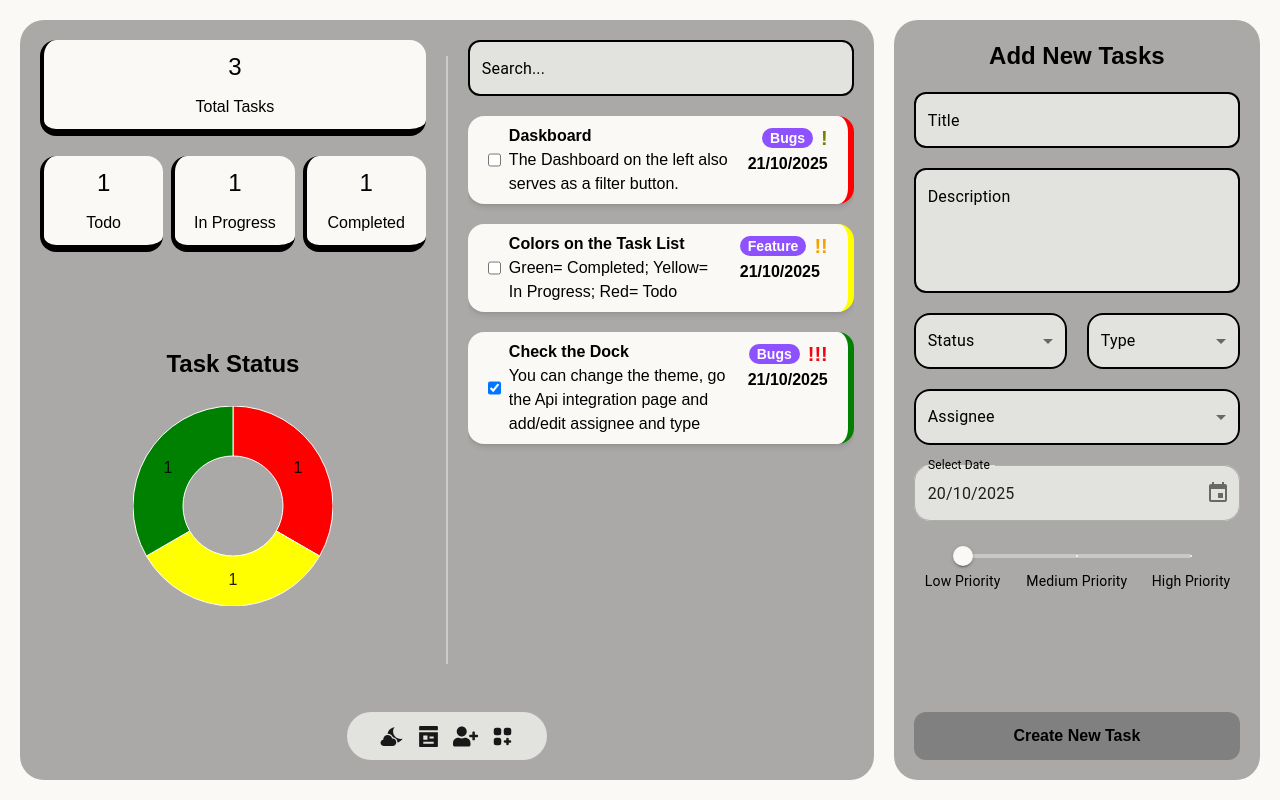
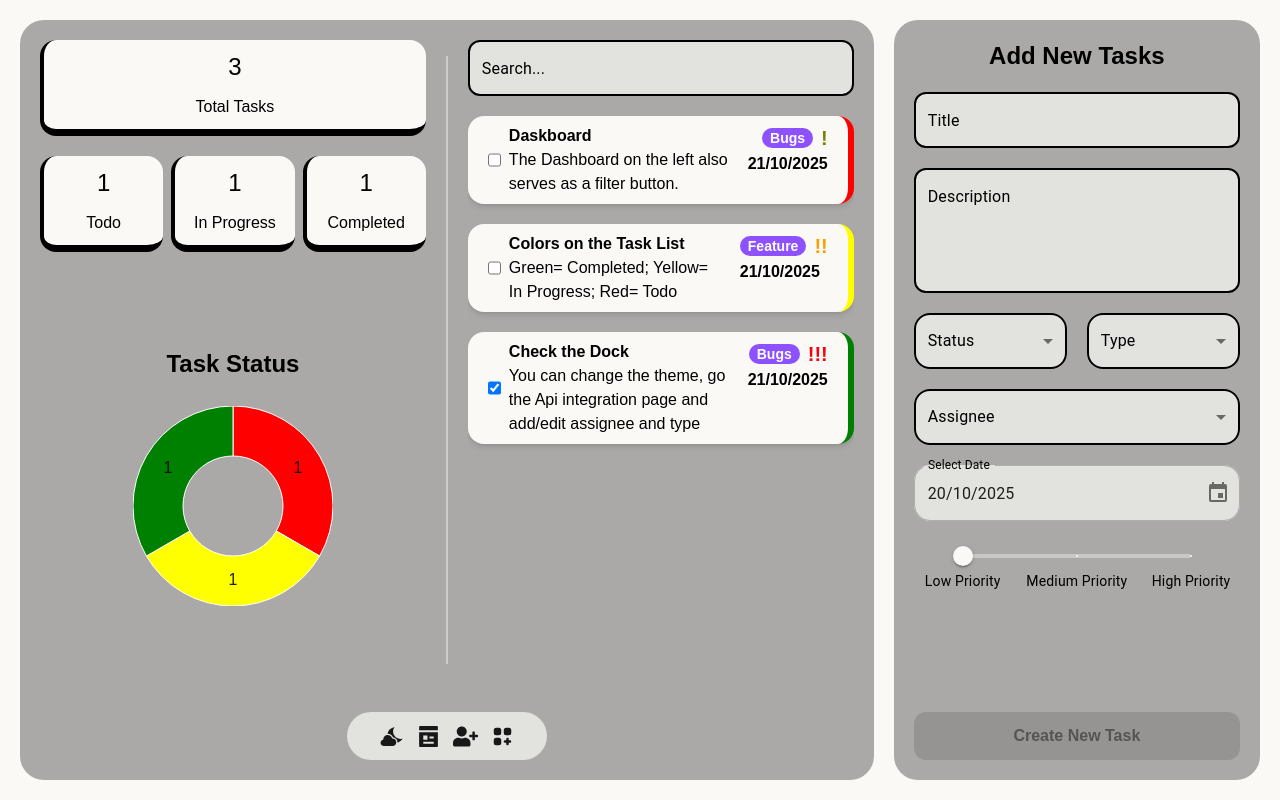
Before and after one commit to Ebrahim-26/TaskManager, a Next.js app in the folder task-manager/: page / in a window 1280 px wide. Built offline with nearby package versions, Linux system fonts and the light colour scheme.

Commit message:
Fixed create button

```diff
--- a/task-manager/src/ui/components/Toast.tsx
+++ b/task-manager/src/ui/components/Toast.tsx
@@ -36,7 +36,7 @@ function Toast() {
   };
   return (
     <div
-      className="h-8 items-center  justify-center inline-flex  rounded-md fixed bottom-10 left-10 right-10 sm:right-auto"
+      className="z-[100] sm:h-8 h-10 items-center  justify-center inline-flex  rounded-md fixed bottom-10 left-10 right-10 sm:right-auto"
       style={{ backgroundColor: toastColor() }}
     >
       <p className="text-white w-full text-center p-4">{toastData?.message}</p>
--- a/task-manager/src/ui/panels/NewTaskPanel.tsx
+++ b/task-manager/src/ui/panels/NewTaskPanel.tsx
@@ -36,7 +36,7 @@ function NewTaskPanel() {
 
   const addNewTask = (e: React.FormEvent) => {
     e.preventDefault();
-    setData((prev:TheDataType[]) => [
+    setData((prev: TheDataType[]) => [
       ...prev,
       {
         id: prev.length + 1,
@@ -110,13 +110,14 @@ function NewTaskPanel() {
           </div>
         </div>
         <button
-          // disabled={!createTask}
+          disabled={!createTask}
           onClick={addNewTask}
           className="rounded-xl h-[3rem] font-bold "
           style={{
             backgroundColor: createTask ? colors.background : "grey",
             color: colors.text,
             cursor: createTask ? "pointer" : "not-allowed",
+            opacity: createTask ? 1 : 0.5,
           }}
         >
           Create New Task
```
